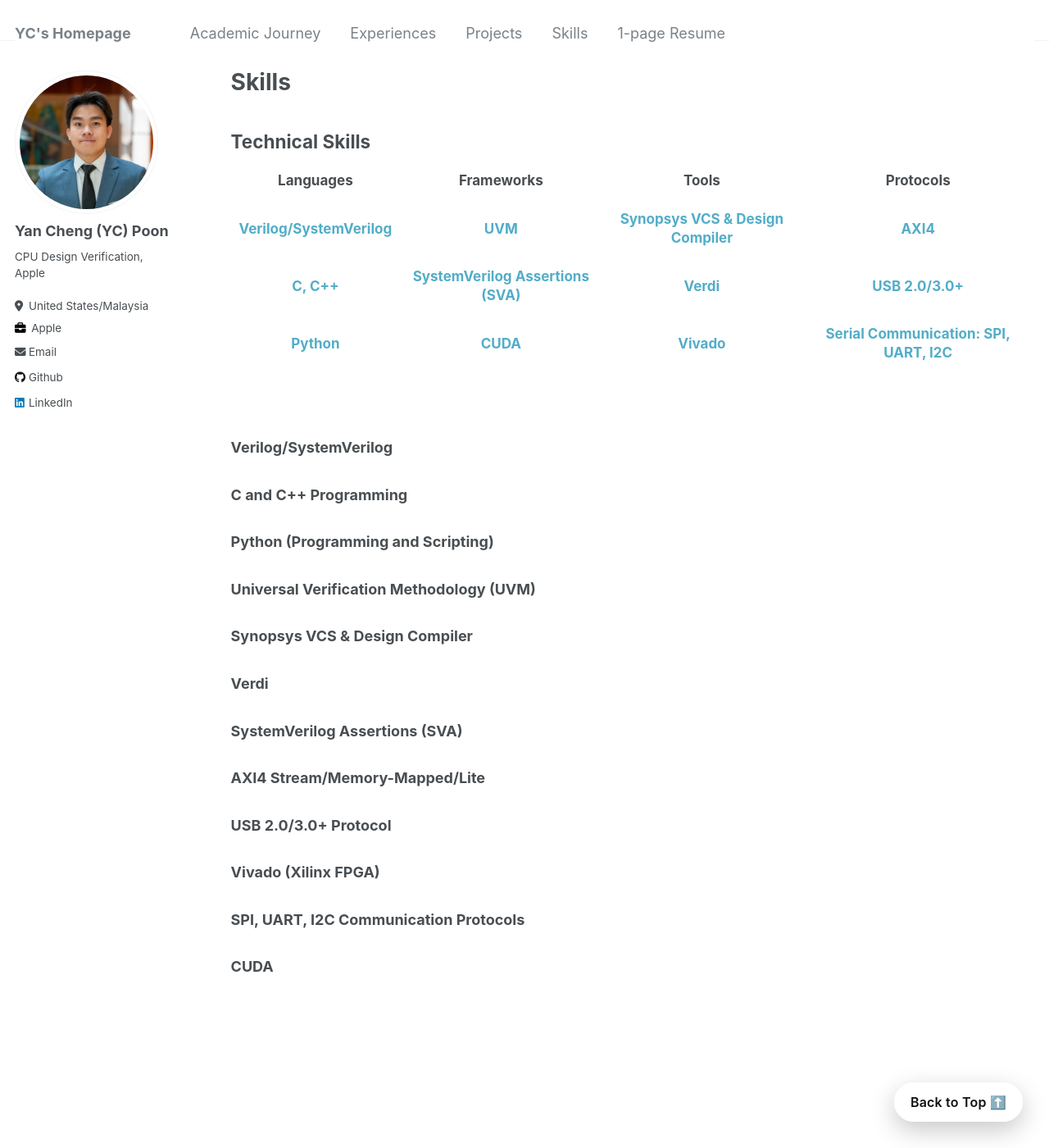
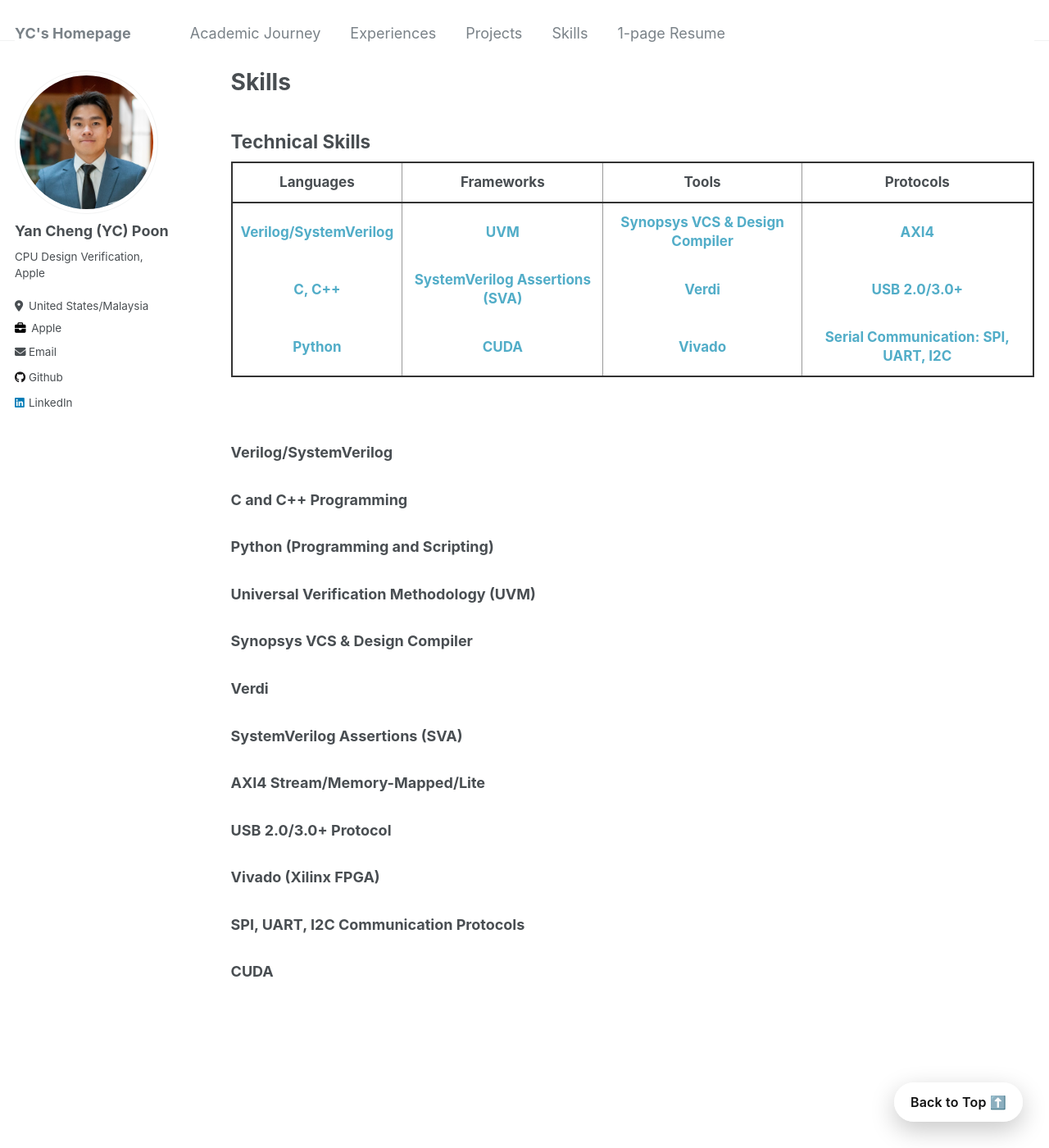
Before and after one commit to ycpoon/ycpoon.github.io, a Jekyll site: the page built from _pages/skills.md, in a window 1280 px wide and 1400 px high. Shown: the whole window at 82% size. Built offline with Jekyll 4.4.1, drawn with Linux system fonts in a browser that asks for light colours.

Commit message:
revamp sills mobile check7

```diff
--- a/assets/css/main.scss
+++ b/assets/css/main.scss
@@ -81,6 +81,7 @@ h2, h3, h4 {
 .skill-table table {
   width: 100%;
   border-collapse: collapse;
+  border: 2px solid #333;
   table-layout: auto;
 }
 
@@ -88,6 +89,24 @@ h2, h3, h4 {
   padding: 12px 10px;
   text-align: center;
   vertical-align: middle;
+  border-left: 1px solid #999;  /* vertical lines */
+  border-right: 1px solid #999;
+}
+
+.skill-table tr:first-child td {
+  border-top: none;             /* optional, avoid double top border */
+}
+
+.skill-table tr:first-child {
+  border-bottom: 2px solid #333; /* thick line after header row */
+}
+
+.skill-table tr td:first-child {
+  border-left: none;             /* avoid double border on left */
+}
+
+.skill-table tr td:last-child {
+  border-right: none;            /* avoid double border on right */
 }
 
 .skill-table td,
```
